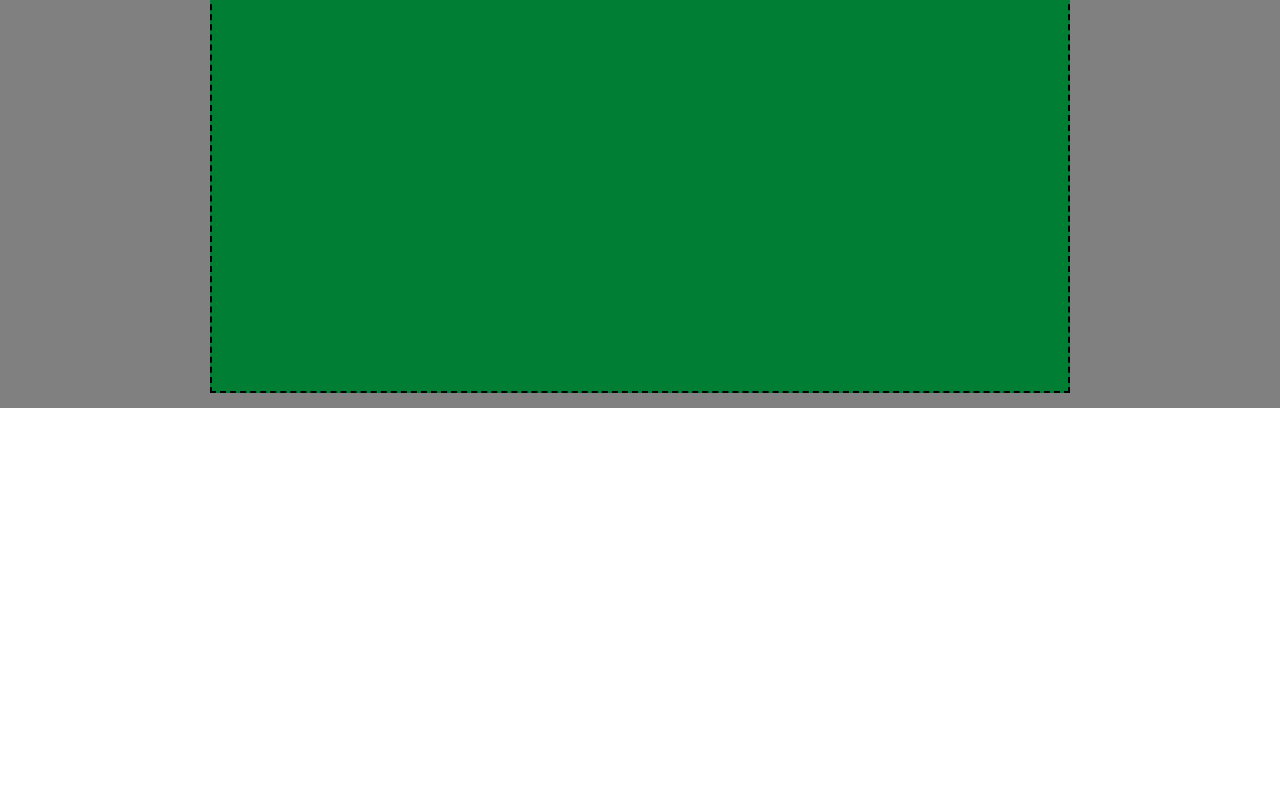
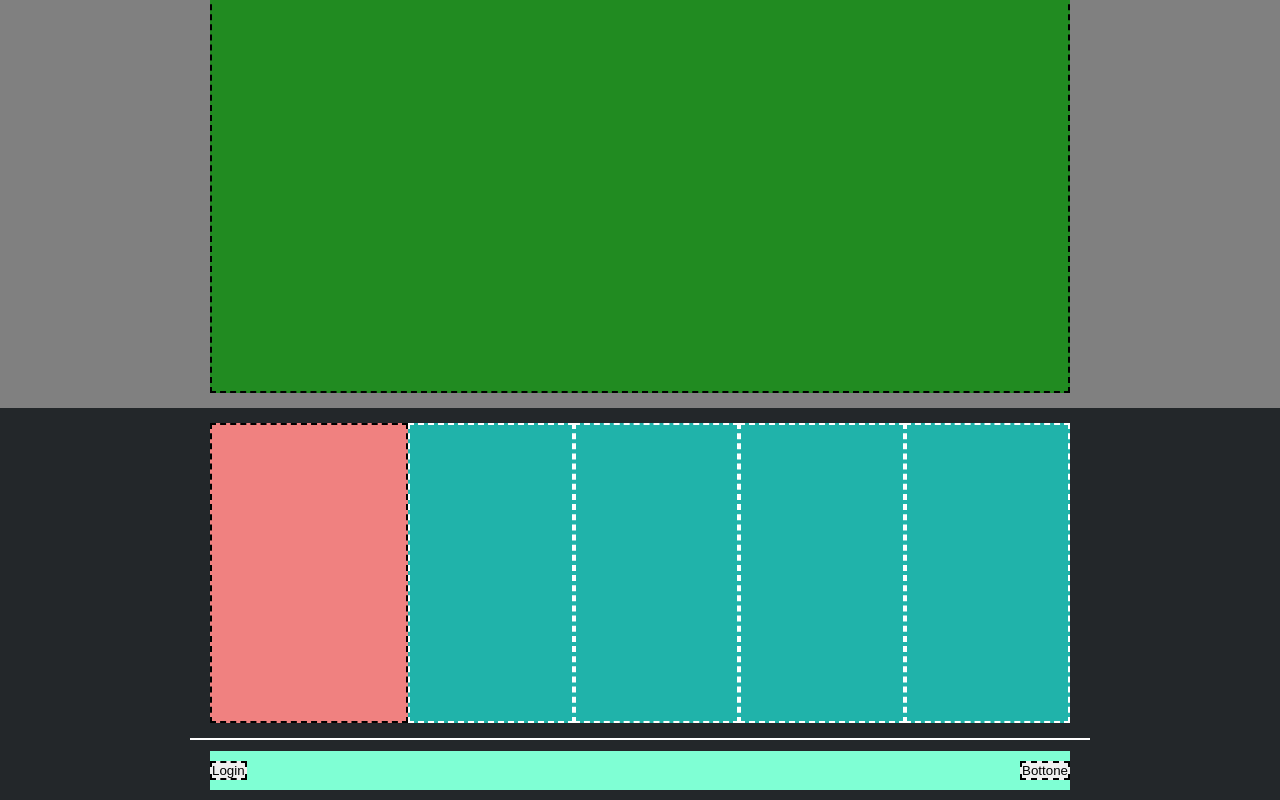
Before and after one commit to MichelaMilzoni/htmlcss-struttura-discord, a plain HTML site: page index.html in a window 1280 px wide. Shown: the part 1127-1927 px from the top of the page. Before the commit the page ends 1535 px from the top, so only its background shows below. Drawn offline with Linux system fonts and the light colour scheme.

Commit message:
end footer

```diff
--- a/css/style.css
+++ b/css/style.css
@@ -15,7 +15,6 @@
 .debug {
   border: 2px dotted #ff0000;
   background-color: rgba(255, 0, 0, 0.5);
-  height: 300px;
 }
 
 a {
@@ -32,8 +31,7 @@ a {
 .flex-container > main {
   display: flex;
   justify-content: center;
-
-  }
+}
 
 .odd-container {
   background-color: #ffffff;
@@ -41,21 +39,36 @@ a {
 }
 
 .even-container {
-  background-color: grey;
   flex-direction: row-reverse;
   padding: 15px 20px;
 }
 
+.column-container {
+  flex-direction: column;
+}
+
     /* UTILITY */
-.grey-container {
+ .grey-container {
   background-color: grey;
+}
+
+.darkgrey-container {
+  background-color: #23272a;
 }
 .border {
   border: 2px dashed black;
 }
 
+.white-border {
+  border: 2px dashed #ffffff;
+}
+
+.solid-border {
+  border-bottom: 2px solid #ffffff;
+}
+
 .azure-section {
-  background-color: #86c9f0;
+  background-color: #1e90ff;
   height: 200px;
   padding: 10px 0;
   flex-basis: 60%;
@@ -63,7 +76,7 @@ a {
 }
 
 .pink-section {
-  background-color: #ffb7e9;
+  background-color: #ffc0ca;
   height: 200px;
   padding: 10px 0;
   flex-basis: 40%;
@@ -71,11 +84,27 @@ a {
 }
 
 .green-section {
-  background-color: #007e34;
+  background-color:#218b21;
   height: 550px;
   padding: 10px 0;
   flex-basis: 100%;
   padding: 10px 0;
+}
+
+.darkpink-section {
+  background-color: #f08180;
+  height: 300px;
+  flex-basis: 30%;
+  padding: 10px 0;
+  flex-grow: 1;
+}
+
+.aquamarine-section {
+  background-color: #20b3aa;
+  height: 300px;
+  padding: 10px 0;
+  flex-basis: 25%;
+  flex-grow: 1;
 }
 
     /* BODY */
@@ -85,7 +114,7 @@ body {
 
     /* HEADER */
 header {
-  background-color: #add8e7;
+  background-color: rgb(37, 150, 190);
   height: 265px;
 }
 
@@ -96,7 +125,7 @@ header {
 .navbar > * {
   flex-basis: 20%;
   padding: 10px 0;
-  background-color: gold;
+  background-color: #daa51e
 }
 
 .nav-link {
@@ -114,20 +143,37 @@ header {
 }
 
 .bootstrap {
-  background-color: #0400ff;
+  background-color: #00018b;
   height: 200px;
   padding: 10px 0;
 }
 
 .bootstrap-content {
-  background-color: rgb(230, 137, 153);
+  background-color: #ef82ed;
   width: 50%;
   height: 100%;
   /* height va tolto una volta che c'è il contenuto */
 }
 
+/* FOOTER */
+footer {
+  background-color: #23272a;
+}
 
-    /* MAIN */
+.footerbar {
+  height: 60px;
 
+}
+.login-button {
+  background-color: #7fffd4;
+  flex-grow: 1;
+  text-align: left;
+  padding: 10px 0;
+}
 
-    /* FOOTER */
+.bottone-button {
+  background-color: #7fffd4;
+  flex-grow: 1;
+  text-align: right;
+  padding: 10px 0;
+}
--- a/index.html
+++ b/index.html
@@ -66,13 +66,31 @@
         <div class="green-section border"></div>
       </div>
     </div>
-
-
   </main>
 
    <!-- FOOTER -->
-  <footer>
-  </footer>
+<footer>
+
+<div class="darkgrey-container solid-border container flex-container even-container">
+  <section class="aquamarine-section white-border"></section>
+  <section class="aquamarine-section white-border"></section>
+  <section class="aquamarine-section white-border"></section>
+  <section class="aquamarine-section white-border"></section>
+  <div class="container darkpink-section border"></div>
+</div>
+
+<div class="darkgrey-container">
+  <div class="darkgrey-container flex-container container footerbar">
+    <div class="login-button">
+      <button class="border">Login</button>
+    </div>
+    <div class="bottone-button">
+      <button class="border">Bottone</button>
+    </div>
+</div>
+  </div>
+
+</footer>
 
 </body>
 </html>
```
